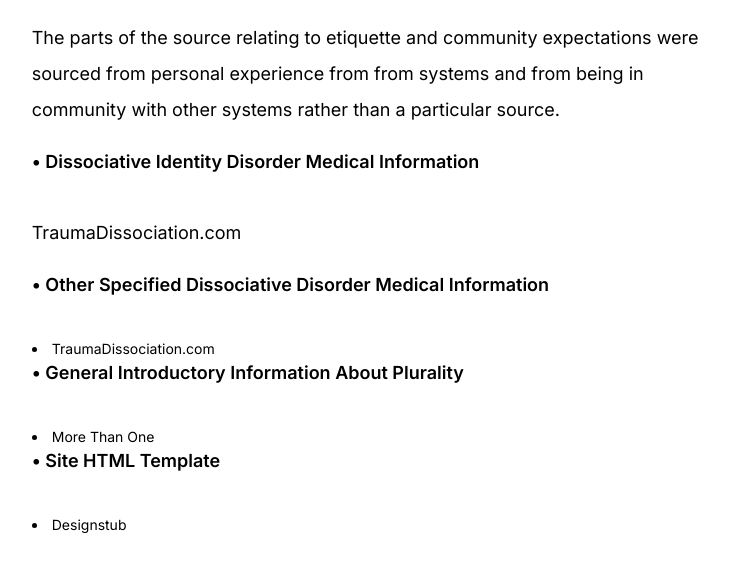
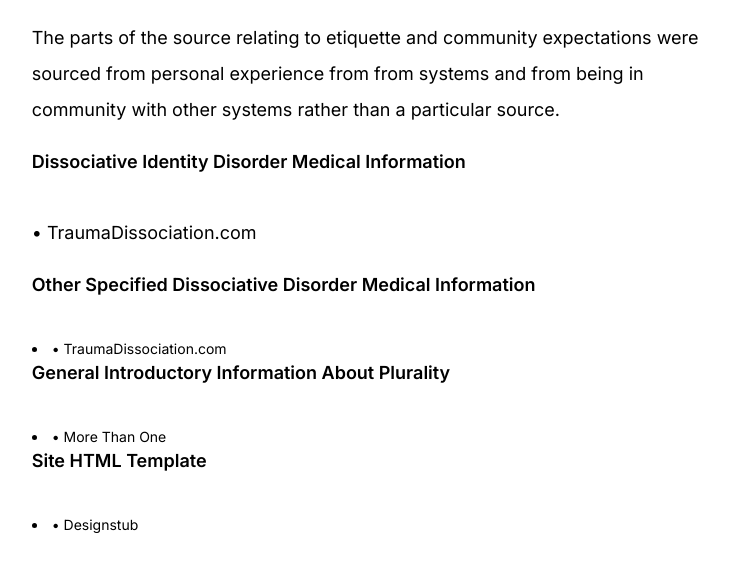
Before and after one commit to sys-resources/sys-resources.github.io, a plain HTML site: page info_sources.html in a window 1280 px wide. Shown: the part 390-962 px from the top of the page, without its empty margins (264-993 px from the left). Drawn offline with nearby package versions, Linux system fonts and the light colour scheme.

Commit message:
Update info_sources.html

```diff
--- a/info_sources.html
+++ b/info_sources.html
@@ -39,14 +39,14 @@
                   <div class="col-12 col-sm-12  col-md-9  col-lg-9  col-xl-9  col-xxl-9">
                     <h3 class="ds-heading">Sources </h3>
                     <p>The parts of the source relating to etiquette and community expectations were sourced from personal experience from from systems and from being in community with other systems rather than a particular source.</p>
-                    <span class="ds-pr-info">• Dissociative Identity Disorder Medical Information</span>
-                    <p><a href="http://traumadissociation.com/dissociativeidentitydisorder#dsm5">TraumaDissociation.com</a></p>
-                    <span class="ds-pr-info">• Other Specified Dissociative Disorder Medical Information</span>
-                    <li><a href="http://traumadissociation.com/osdd.html">TraumaDissociation.com</a></li>
-                    <span class="ds-pr-info">• General Introductory Information About Plurality</span>
-                    <li><a href="https://morethanone.info/#">More Than One</a></li>
-                    <span class="ds-pr-info">• Site HTML Template</span>
-                    <li><a href="https://www.designstub.com/">Designstub</a></li>
+                    <span class="ds-pr-info">Dissociative Identity Disorder Medical Information</span>
+                    <p><a href="http://traumadissociation.com/dissociativeidentitydisorder#dsm5">• TraumaDissociation.com</a></p>
+                    <span class="ds-pr-info">Other Specified Dissociative Disorder Medical Information</span>
+                    <li><a href="http://traumadissociation.com/osdd.html">• TraumaDissociation.com</a></li>
+                    <span class="ds-pr-info">General Introductory Information About Plurality</span>
+                    <li><a href="https://morethanone.info/#">• More Than One</a></li>
+                    <span class="ds-pr-info">Site HTML Template</span>
+                    <li><a href="https://www.designstub.com/">• Designstub</a></li>
 
                   </div>
                 </div>
```
